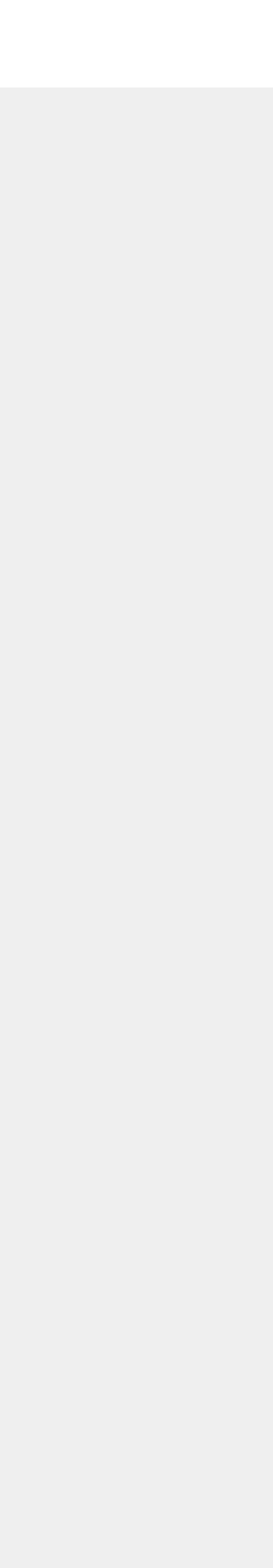
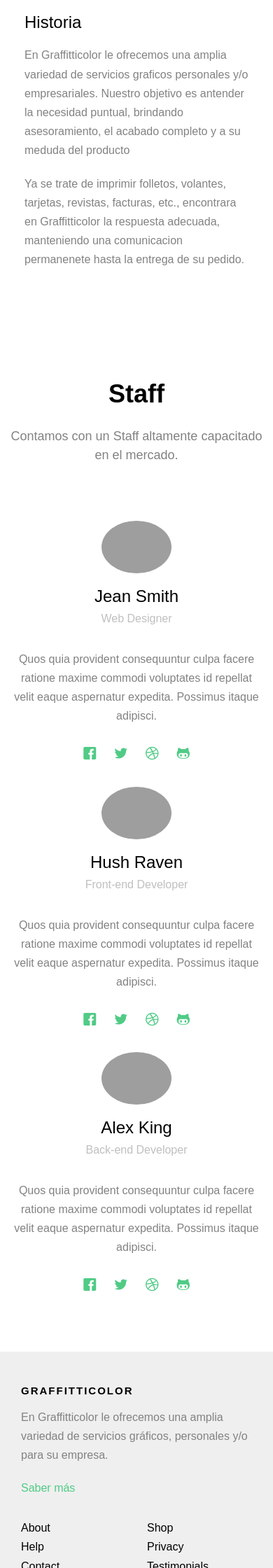
Before and after one commit to LynxSoftwareDesign/PapilioLynx, a Django app: page / in a window 390 px wide. Shown: the part 719-2959 px from the top of the page at 70% size. Before the commit the page ends 844 px from the top, so only its background shows below. Run offline with Django 3.2, Linux system fonts and the light colour scheme; some libraries are stand-ins or nearby versions; some web fonts are replaced; grey boxes are pictures that could not be loaded.

Commit message:
Se genera estilo defoult en site/pages/inicio.html

```diff
--- a/src/templates/site/pages/inicio.html
+++ b/src/templates/site/pages/inicio.html
@@ -1,4 +1,90 @@
 {% extends 'site/frame.html' %}
 
 {% block content %}
+<header id="fh5co-header" class="fh5co-cover fh5co-cover-sm" role="banner" style="background-image:url(images/img_bg_2.jpg);">
+  <div class="overlay"></div>
+  <div class="container">
+    <div class="row">
+      <div class="col-md-8 col-md-offset-2 text-center">
+        <div class="display-t">
+          <div class="display-tc animate-box" data-animate-effect="fadeIn">
+            <h1>Graffitticolor</h1>
+            <h2>Servicios Gráficos de calidad</h2>
+          </div>
+        </div>
+      </div>
+    </div>
+  </div>
+</header>
+
+<div id="fh5co-about-section">
+  <div class="container">
+    <div class="about-content">
+      <div class="row animate-box">
+        <div class="col-md-6">
+          <img class="img-responsive" src="images/img_bg_1.jpg" alt="about">
+        </div>
+        <div class="col-md-6 col-md-pull-1">
+          <div class="desc">
+            <h3>Historia</h3>
+            <p>En Graffitticolor le ofrecemos una amplia variedad de servicios graficos personales y/o empresariales. Nuestro objetivo es antender la necesidad puntual, brindando asesoramiento, el acabado completo y a su meduda del producto</p>
+            <p>Ya se trate de imprimir folletos, volantes, tarjetas, revistas, facturas, etc., encontrara en Graffitticolor la respuesta adecuada, manteniendo una comunicacion permanenete hasta la entrega de su pedido.</p>
+          </div>
+        </div>
+      </div>
+    </div>
+    <div class="row animate-box">
+      <div class="col-md-8 col-md-offset-2 text-center fh5co-heading">
+        <h2>Staff</h2>
+        <p>Contamos con un Staff altamente capacitado en el mercado.</p>
+      </div>
+    </div>
+    <div class="row">
+      <div class="col-md-4 col-sm-4 animate-box" data-animate-effect="fadeIn">
+        <div class="fh5co-staff">
+          <img src="images/person1.jpg" alt="Free HTML5 Templates by FreeHTML5.co">
+          <h3>Jean Smith</h3>
+          <strong class="role">Web Designer</strong>
+          <p>Quos quia provident consequuntur culpa facere ratione maxime commodi voluptates id repellat velit eaque aspernatur expedita. Possimus itaque adipisci.</p>
+          <ul class="fh5co-social-icons">
+            <li><a href="#"><i class="icon-facebook"></i></a></li>
+            <li><a href="#"><i class="icon-twitter"></i></a></li>
+            <li><a href="#"><i class="icon-dribbble"></i></a></li>
+            <li><a href="#"><i class="icon-github"></i></a></li>
+          </ul>
+        </div>
+      </div>
+      <div class="col-md-4 col-sm-4 animate-box" data-animate-effect="fadeIn">
+        <div class="fh5co-staff">
+          <img src="images/person2.jpg" alt="Free HTML5 Templates by FreeHTML5.co">
+          <h3>Hush Raven</h3>
+          <strong class="role">Front-end Developer</strong>
+          <p>Quos quia provident consequuntur culpa facere ratione maxime commodi voluptates id repellat velit eaque aspernatur expedita. Possimus itaque adipisci.</p>
+          <ul class="fh5co-social-icons">
+            <li><a href="#"><i class="icon-facebook"></i></a></li>
+            <li><a href="#"><i class="icon-twitter"></i></a></li>
+            <li><a href="#"><i class="icon-dribbble"></i></a></li>
+            <li><a href="#"><i class="icon-github"></i></a></li>
+          </ul>
+        </div>
+      </div>
+      <div class="col-md-4 col-sm-4 animate-box" data-animate-effect="fadeIn">
+        <div class="fh5co-staff">
+          <img src="images/person3.jpg" alt="Free HTML5 Templates by FreeHTML5.co">
+          <h3>Alex King</h3>
+          <strong class="role">Back-end Developer</strong>
+          <p>Quos quia provident consequuntur culpa facere ratione maxime commodi voluptates id repellat velit eaque aspernatur expedita. Possimus itaque adipisci.</p>
+          <ul class="fh5co-social-icons">
+            <li><a href="#"><i class="icon-facebook"></i></a></li>
+            <li><a href="#"><i class="icon-twitter"></i></a></li>
+            <li><a href="#"><i class="icon-dribbble"></i></a></li>
+            <li><a href="#"><i class="icon-github"></i></a></li>
+          </ul>
+        </div>
+      </div>
+    </div>
+  </div>
+</div>
+
+
 {% endblock %}
```
